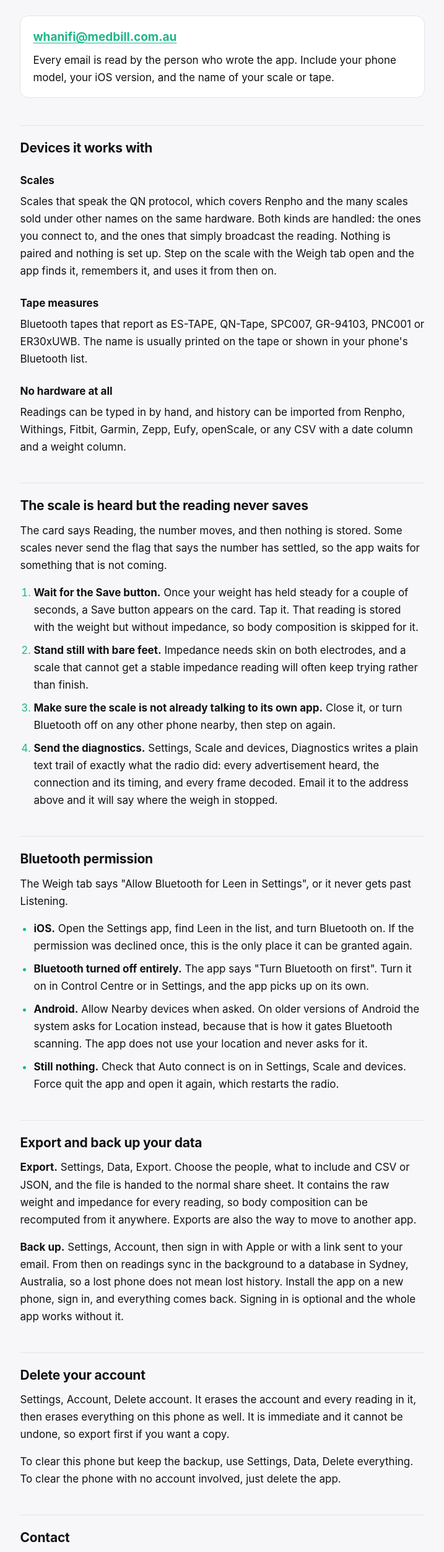
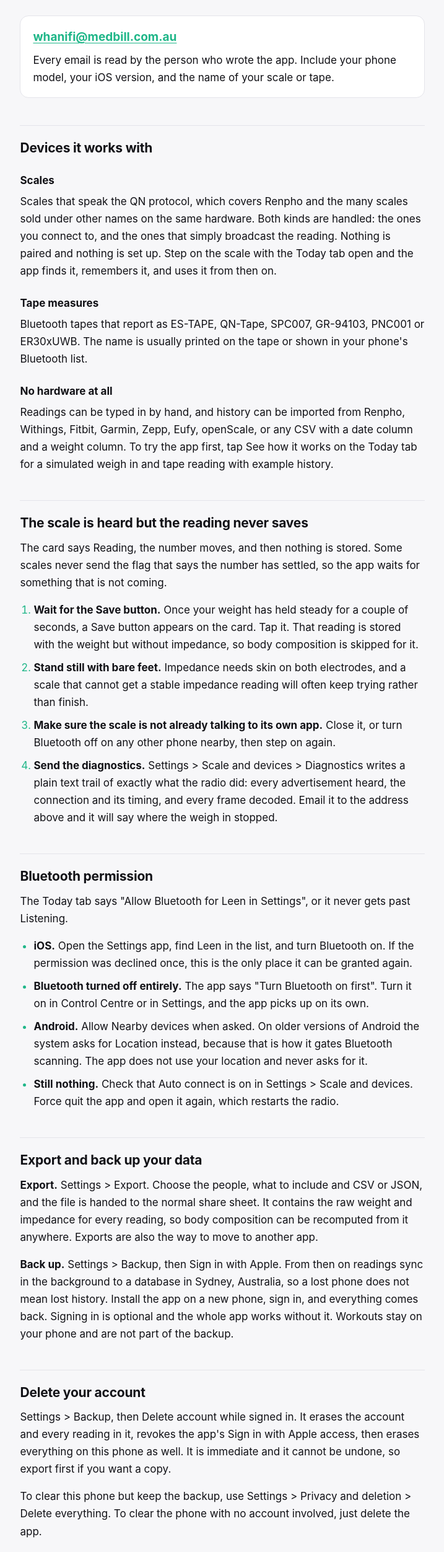
Before and after one commit to walidhanifi/leen, a plain HTML site: page index.html in a window 1280 px wide. Shown: the part 271-2775 px from the top of the page at 62% size, without its empty margins (281-998 px from the left). Drawn offline with Linux system fonts and the light colour scheme.

Commit message:
docs: apple only sign in, workouts on device, update check id, correct menu paths

```diff
--- a/index.html
+++ b/index.html
@@ -127,11 +127,11 @@
 
   <h2>Devices it works with</h2>
   <h3>Scales</h3>
-  <p>Scales that speak the QN protocol, which covers Renpho and the many scales sold under other names on the same hardware. Both kinds are handled: the ones you connect to, and the ones that simply broadcast the reading. Nothing is paired and nothing is set up. Step on the scale with the Weigh tab open and the app finds it, remembers it, and uses it from then on.</p>
+  <p>Scales that speak the QN protocol, which covers Renpho and the many scales sold under other names on the same hardware. Both kinds are handled: the ones you connect to, and the ones that simply broadcast the reading. Nothing is paired and nothing is set up. Step on the scale with the Today tab open and the app finds it, remembers it, and uses it from then on.</p>
   <h3>Tape measures</h3>
   <p>Bluetooth tapes that report as ES-TAPE, QN-Tape, SPC007, GR-94103, PNC001 or ER30xUWB. The name is usually printed on the tape or shown in your phone's Bluetooth list.</p>
   <h3>No hardware at all</h3>
-  <p>Readings can be typed in by hand, and history can be imported from Renpho, Withings, Fitbit, Garmin, Zepp, Eufy, openScale, or any CSV with a date column and a weight column.</p>
+  <p>Readings can be typed in by hand, and history can be imported from Renpho, Withings, Fitbit, Garmin, Zepp, Eufy, openScale, or any CSV with a date column and a weight column. To try the app first, tap See how it works on the Today tab for a simulated weigh in and tape reading with example history.</p>
 
   <h2>The scale is heard but the reading never saves</h2>
   <p>The card says Reading, the number moves, and then nothing is stored. Some scales never send the flag that says the number has settled, so the app waits for something that is not coming.</p>
@@ -139,25 +139,25 @@
     <li><strong>Wait for the Save button.</strong> Once your weight has held steady for a couple of seconds, a Save button appears on the card. Tap it. That reading is stored with the weight but without impedance, so body composition is skipped for it.</li>
     <li><strong>Stand still with bare feet.</strong> Impedance needs skin on both electrodes, and a scale that cannot get a stable impedance reading will often keep trying rather than finish.</li>
     <li><strong>Make sure the scale is not already talking to its own app.</strong> Close it, or turn Bluetooth off on any other phone nearby, then step on again.</li>
-    <li><strong>Send the diagnostics.</strong> Settings, Scale and devices, Diagnostics writes a plain text trail of exactly what the radio did: every advertisement heard, the connection and its timing, and every frame decoded. Email it to the address above and it will say where the weigh in stopped.</li>
+    <li><strong>Send the diagnostics.</strong> Settings &gt; Scale and devices &gt; Diagnostics writes a plain text trail of exactly what the radio did: every advertisement heard, the connection and its timing, and every frame decoded. Email it to the address above and it will say where the weigh in stopped.</li>
   </ol>
 
   <h2>Bluetooth permission</h2>
-  <p>The Weigh tab says "Allow Bluetooth for Leen in Settings", or it never gets past Listening.</p>
+  <p>The Today tab says "Allow Bluetooth for Leen in Settings", or it never gets past Listening.</p>
   <ul>
     <li><strong>iOS.</strong> Open the Settings app, find Leen in the list, and turn Bluetooth on. If the permission was declined once, this is the only place it can be granted again.</li>
     <li><strong>Bluetooth turned off entirely.</strong> The app says "Turn Bluetooth on first". Turn it on in Control Centre or in Settings, and the app picks up on its own.</li>
     <li><strong>Android.</strong> Allow Nearby devices when asked. On older versions of Android the system asks for Location instead, because that is how it gates Bluetooth scanning. The app does not use your location and never asks for it.</li>
-    <li><strong>Still nothing.</strong> Check that Auto connect is on in Settings, Scale and devices. Force quit the app and open it again, which restarts the radio.</li>
+    <li><strong>Still nothing.</strong> Check that Auto connect is on in Settings &gt; Scale and devices. Force quit the app and open it again, which restarts the radio.</li>
   </ul>
 
   <h2>Export and back up your data</h2>
-  <p><strong>Export.</strong> Settings, Data, Export. Choose the people, what to include and CSV or JSON, and the file is handed to the normal share sheet. It contains the raw weight and impedance for every reading, so body composition can be recomputed from it anywhere. Exports are also the way to move to another app.</p>
-  <p><strong>Back up.</strong> Settings, Account, then sign in with Apple or with a link sent to your email. From then on readings sync in the background to a database in Sydney, Australia, so a lost phone does not mean lost history. Install the app on a new phone, sign in, and everything comes back. Signing in is optional and the whole app works without it.</p>
+  <p><strong>Export.</strong> Settings &gt; Export. Choose the people, what to include and CSV or JSON, and the file is handed to the normal share sheet. It contains the raw weight and impedance for every reading, so body composition can be recomputed from it anywhere. Exports are also the way to move to another app.</p>
+  <p><strong>Back up.</strong> Settings &gt; Backup, then Sign in with Apple. From then on readings sync in the background to a database in Sydney, Australia, so a lost phone does not mean lost history. Install the app on a new phone, sign in, and everything comes back. Signing in is optional and the whole app works without it. Workouts stay on your phone and are not part of the backup.</p>
 
   <h2>Delete your account</h2>
-  <p>Settings, Account, Delete account. It erases the account and every reading in it, then erases everything on this phone as well. It is immediate and it cannot be undone, so export first if you want a copy.</p>
-  <p>To clear this phone but keep the backup, use Settings, Data, Delete everything. To clear the phone with no account involved, just delete the app.</p>
+  <p>Settings &gt; Backup, then Delete account while signed in. It erases the account and every reading in it, revokes the app's Sign in with Apple access, then erases everything on this phone as well. It is immediate and it cannot be undone, so export first if you want a copy.</p>
+  <p>To clear this phone but keep the backup, use Settings &gt; Privacy and deletion &gt; Delete everything. To clear the phone with no account involved, just delete the app.</p>
 
   <h2>Contact</h2>
   <p>Email <a href="mailto:whanifi@medbill.com.au">whanifi@medbill.com.au</a>. Attach the diagnostics file if the problem is a reading that will not save.</p>
```
Also changed, not shown: privacy.html (+11 -10 lines).
